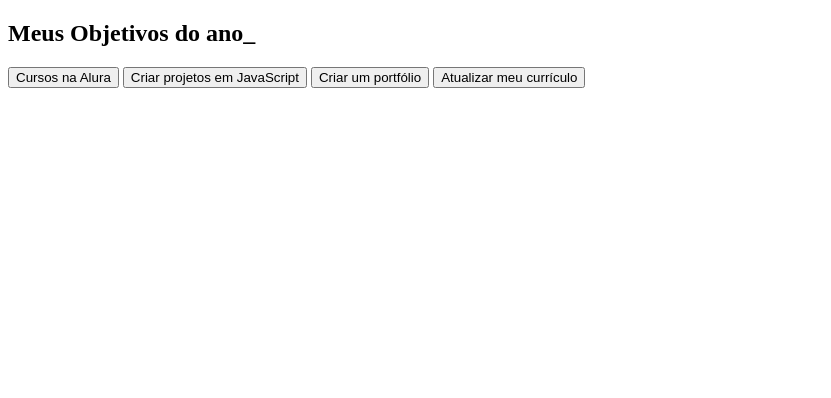
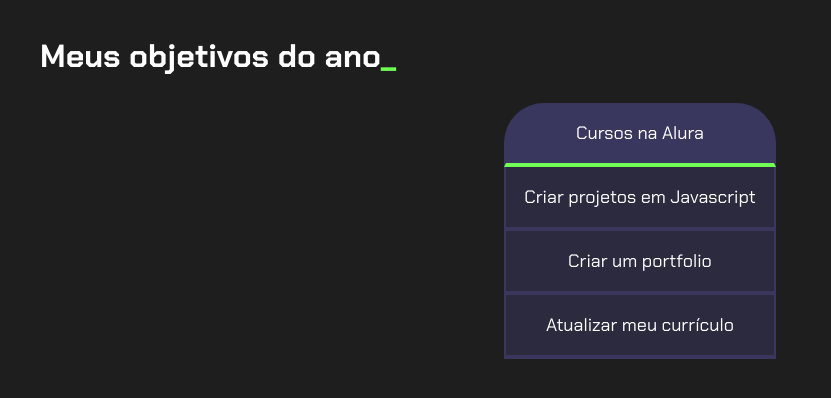
Before and after one commit to SenhorGustavoKK/Projeto-de-vida, a plain HTML site: page index.html in a window 1280 px wide. Shown: the whole page, without its empty margins (0-831 px from the left). Drawn offline with Linux system fonts and the light colour scheme.

Commit message:
Add files via upload

```diff
--- a/index.html
+++ b/index.html
@@ -1,17 +1,20 @@
 <!DOCTYPE html>
 <html lang="pt-br">
+
 <head>
     <meta charset="UTF-8">
     <meta name="viewport" content="width=device-width, initial-scale=1.0">
-    <title>Projeto de vida</title>
+    <title>Meus objetivos do ano</title>
+    <link rel="stylesheet" href="style.css">
 </head>
+
 <body>
-    <section class="conteudo-principal"></section>
-    <h2 class="titulo-principal">Meus Objetivos do ano_</h2>
-    <div class="botoes"></div>
-    <button class="botao">Cursos na Alura</button>
-      <button class="botao">Criar projetos em JavaScript</button>
-      <button class="botao">Criar um portfólio</button>
-      <button class="botao">Atualizar meu currículo</button>
-</body>
-</html>
+    <section class="conteudo-principal">
+        <h2 class="titulo-principal">Meus objetivos do ano<span>_</span></h2>
+        <div class="conteudo">
+            <div class="botoes">
+                <button class="botao ativo">Cursos na Alura</button>
+                <button class="botao">Criar projetos em Javascript</button>
+                <button class="botao">Criar um portfolio</button>
+                <button class="botao">Atualizar meu currículo</button>
+            </div>
--- a/style.css
+++ b/style.css
@@ -0,0 +1,77 @@
+@import url('https://fonts.googleapis.com/css2?family=Chakra+Petch:wght@400;700&display=swap');
+
+:root {
+    --cor-de-fundo: #1E1E1E;
+    --verde: #6FFF57;
+    --branco: #FFFFFF;
+    --botao-ativo: #3A375E;
+    --botao-inativo: rgba(58, 55, 94, 0.5);
+    --texto-fundo: rgba(58, 55, 94, 0.3);
+}
+
+body {
+    background-color: var(--cor-de-fundo);
+    color: var(--branco);
+    font-family: 'Chakra Petch', sans-serif;
+}
+
+
+.conteudo-principal {
+    display: flex;
+    flex-direction: column;
+    justify-content: center;
+    align-items: center;
+    max-width: 1200px;
+    width: 100%;
+    margin: 0 auto;
+}
+
+.titulo-principal {
+    text-align: left;
+    width: 100%;
+    font-size: 32px;
+}
+
+.titulo-principal span {
+    color: var(--verde);
+}
+
+
+.botao {
+    font-family: 'Chakra Petch', sans-serif;
+    background-color: var(--botao-inativo);
+    color: var(--branco);
+    display: flex;
+    justify-content: center;
+    padding: 1em;
+    font-size: 18px;
+    align-items: center;
+    width: 100%;
+    border-bottom: 4px solid var(--botao-ativo);
+    border-left: 2px solid var(--botao-ativo);
+    border-right: 2px solid var(--botao-ativo);
+    border-top: none;
+}
+@media screen and (min-width: 768px) {
+    .botoes {
+        display: flex;
+    }}
+
+.botao:first-child {
+    border-radius: 40px 40px 0 0;
+}
+
+.botoes {
+    display: block;
+}
+
+.botao.ativo{
+    background-color: var(--botao-ativo);
+    border-bottom: 4px solid var(--verde);
+}
+
+.abas-textos{
+    background-color: var(--texto-fundo);
+    padding: 40px;
+    border-radius: 0 0 40px 40px;
+}
```
